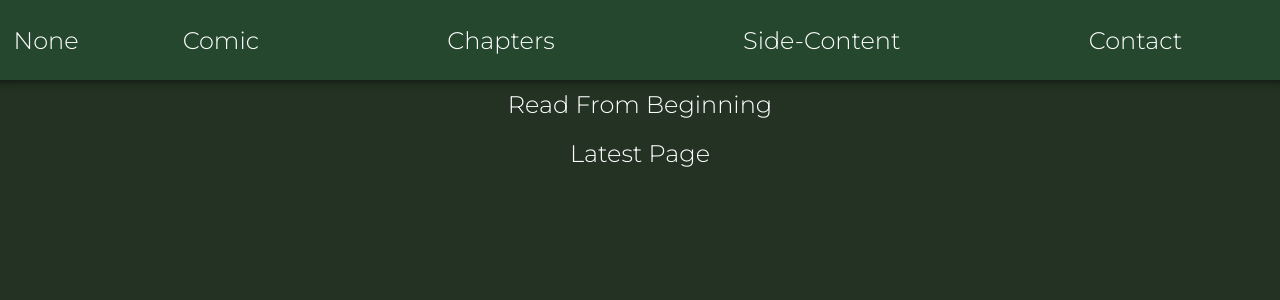
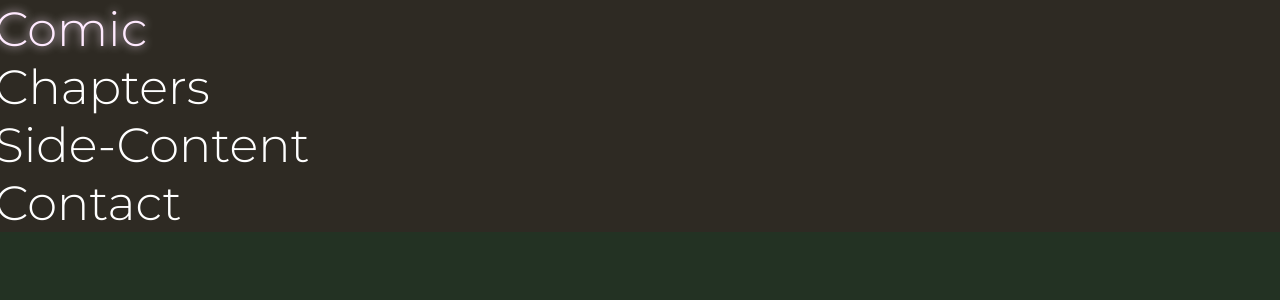
Before and after one commit to bmelons/flaskmix, a Flask app: page / in a window 1280 px wide. Shown: the top 300 px of the page. Run offline with Flask 3, Linux system fonts and the light colour scheme.

Commit message:
started work on mobile views

```diff
--- a/app.py
+++ b/app.py
@@ -383,4 +383,4 @@ def get_side_db(id):
 
 if __name__ == '__main__':
     # create sql database called comics with an id, image path, and description
-    app.run(debug=True)
+    app.run(debug=True,host="0.0.0.0")
--- a/static/style.css
+++ b/static/style.css
@@ -57,6 +57,21 @@ body {
     flex-direction: row;
     justify-content: space-around;
     width: 100%;
+}
+@media (pointer:none), (pointer:coarse) {
+    .navbar-brand{
+        display: none;
+    }
+    .navbar-nav
+    {
+        flex-direction: column;
+        width: 103%;
+        font-size: xx-large;
+        background-color: #2e2a23;
+    }
+    .navbar {
+        flex-direction: column;
+    }
 }
 ul {
     list-style-type: none;
--- a/templates/index.html
+++ b/templates/index.html
@@ -1,5 +1,6 @@
 <!-- FILEPATH: /Users/admin/Desktop/Flaskmix/templates/index.html -->
 <link rel="stylesheet" href="{{ url_for('static', filename='style.css') }}">
+<body>
     <nav class="navbar">
         <a class="navbar-brand" href="./index">{{sitename}}</a>
         <ul class="navbar-nav">
@@ -18,3 +19,4 @@
     </nav>
     <a href="/comic/first" class="btn btn-primary">Read From Beginning</a>
     <a href="/comic/last" class="btn btn-primary">Latest Page</a>
+</body>
```
Lines whose indentation alone changed are shown as unchanged.
